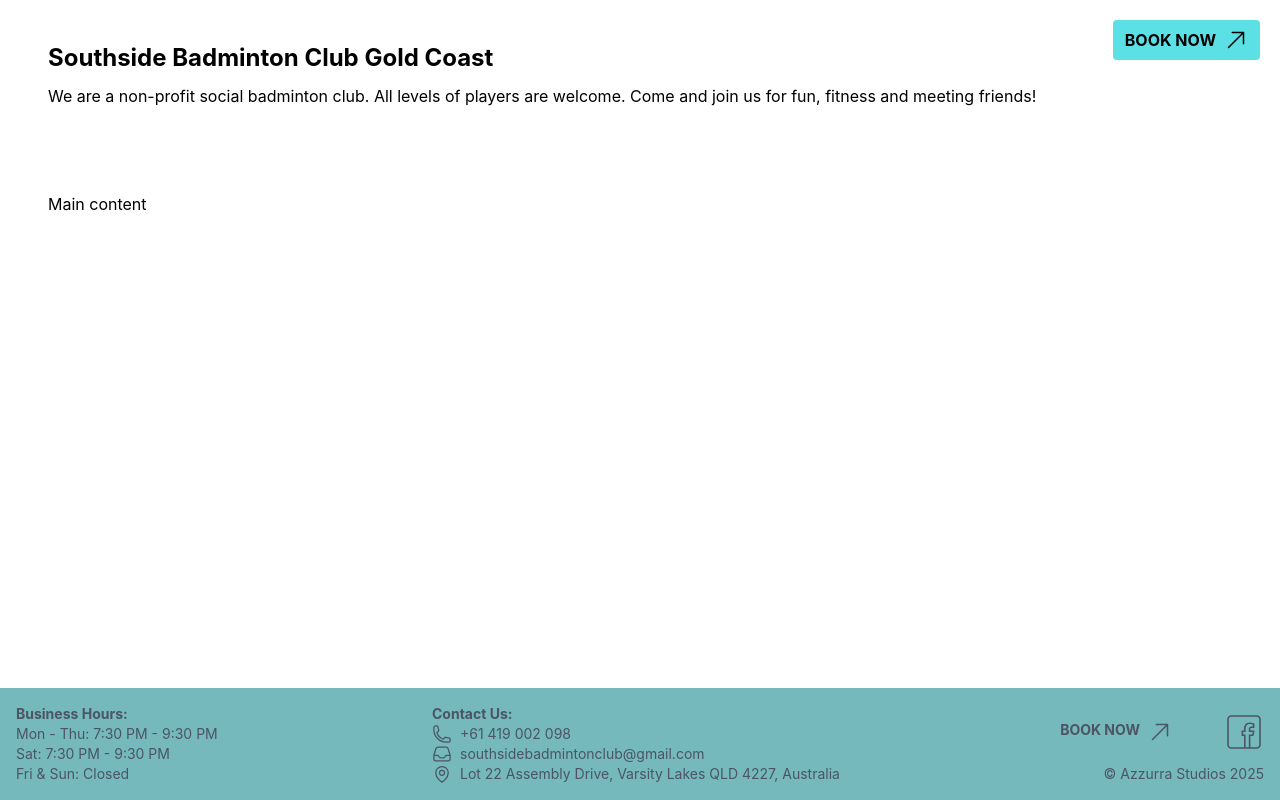
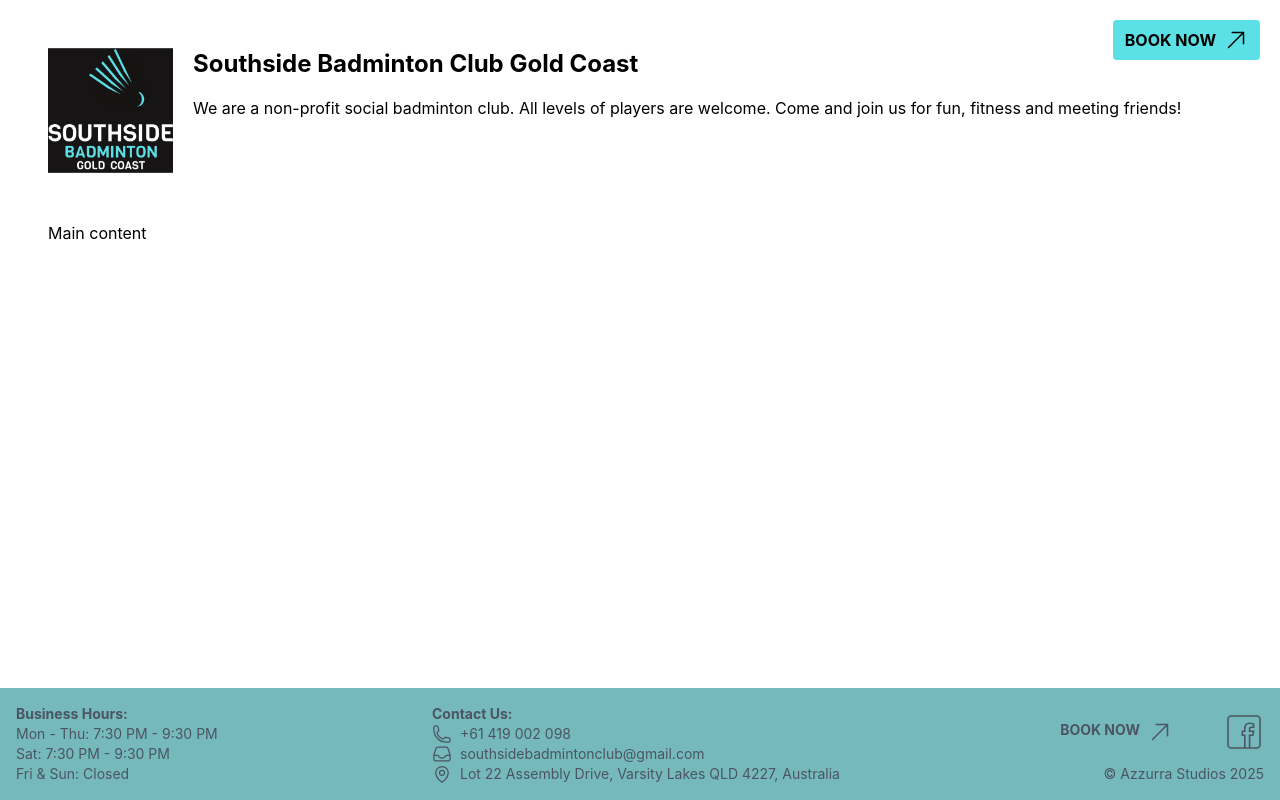
Before and after one commit to amanda-yee/southside-badminton-club, a React (Create React App) app: page / in a window 1280 px wide. Built offline with nearby package versions, Linux system fonts and the light colour scheme.

Commit message:
update header

```diff
--- a/src/App.js
+++ b/src/App.js
@@ -4,14 +4,21 @@ import { FacebookIcon, PhoneIcon, EmailIcon, PinIcon, DiagonalArrowIcon } from '
 function App() {
   return (
     <div className="grid grid-rows-[auto_1fr_auto] min-h-screen">
-        <header className="grid grid-rows-[20px_1fr_20px] items-center justify-items-left gap-4 sm:p-12 sm:pb-0 font-[family-name:var(--font-geist-sans)]">
-          <h1 className="text-2xl flex items-center gap-2 font-bold">
-              Southside Badminton Club Gold Coast
+        <header className="flex items-start gap-5 sm:p-12 sm:pb-0 font-[family-name:var(--font-geist-sans)]">
 
-          </h1>
-        <p>
-          We are a non-profit social badminton club. All levels of players are welcome. Come and join us for fun, fitness and meeting friends!
-        </p>
+          <img src={`${process.env.PUBLIC_URL}/southside-logo.png`}
+               alt="Southside Badminton Club Logo"
+               width="125" height="125"
+               className="flex-shrink-0"
+          />
+          <div className="flex flex-col gap-4">
+            <h1 className="text-2xl font-bold">
+                Southside Badminton Club Gold Coast
+            </h1>
+            <p>
+              We are a non-profit social badminton club. All levels of players are welcome. Come and join us for fun, fitness and meeting friends!
+            </p>
+          </div>
 
         <a className="absolute top-5 right-5 bg-[#5be0e6] inline-flex gap-2 font-bold py-2 px-3 rounded hover:text-[#FFFFFF]"
            href="https://events.humanitix.com/southside-badminton-club-session-booking"
```
